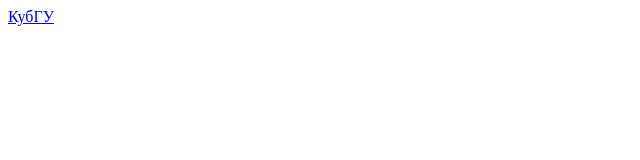
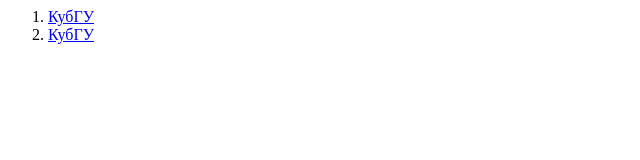
Before and after one commit to nastoyan/nastoyan.gethub.io, a plain HTML site: page index.html in a window 1280 px wide. Shown: the whole page, without its empty margins (0-640 px from the left). Drawn offline with Linux system fonts and the light colour scheme.

Commit message:
Update index.html

```diff
--- a/index.html
+++ b/index.html
@@ -1 +1,4 @@
-<a href="http://kubsu.ru/">КубГУ</a>
+<ol>
+  <li><a href="http://kubsu.ru/">КубГУ</a></li>
+  <li><a href="http://kubsu.ru/">КубГУ</a></li>
+</ol>
```
